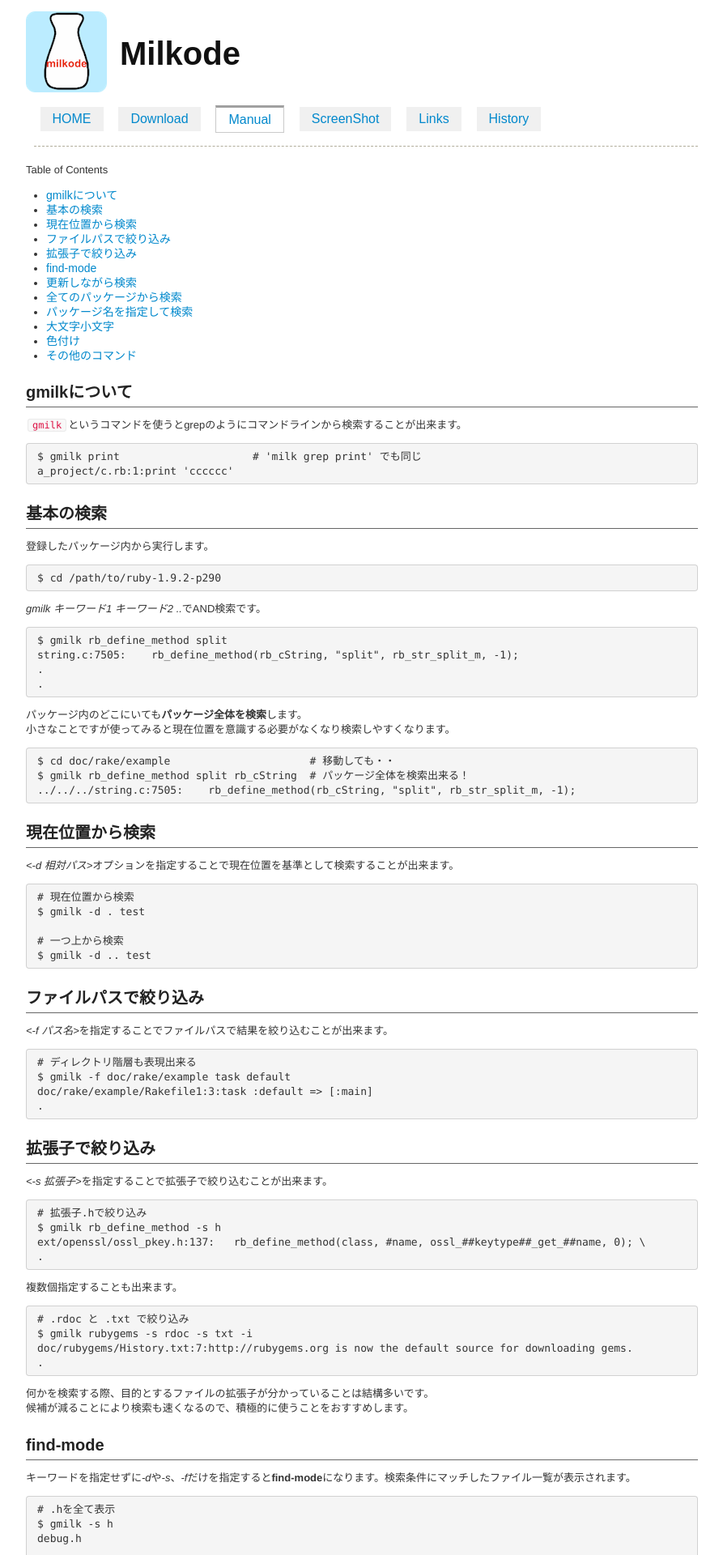
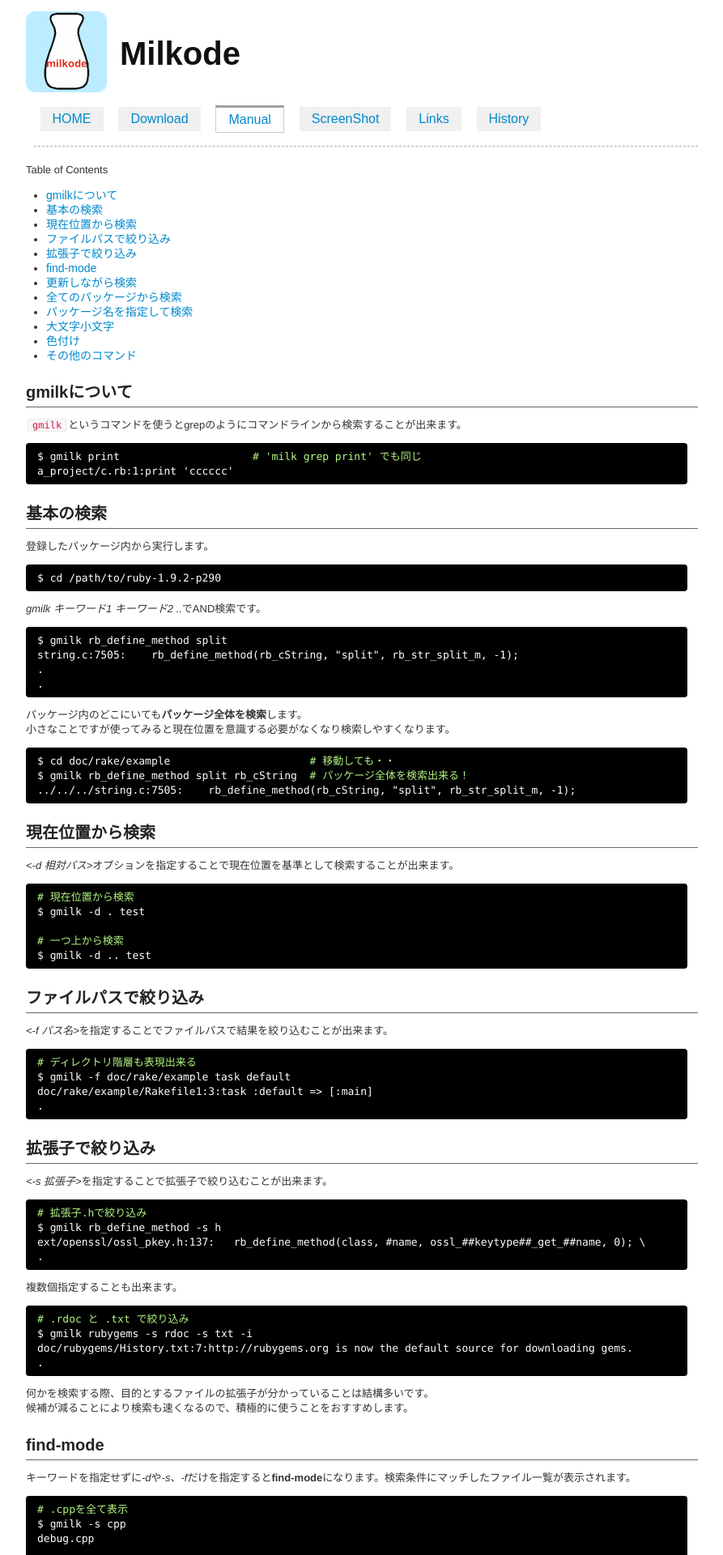
Before and after one commit to ongaeshi/milkode, a Jekyll site: the page built from gmilk.md, in a window 1280 px wide. Shown: the top 1920 px of the page at 81% size, without its empty margins (193-1086 px from the left). Built offline with Jekyll 4.4.1, drawn with Linux system fonts in a browser that asks for light colours; Markdown is read by kramdown in place of the engine named in the settings; comment, search, counter and statistics services are not loaded; some of the changed text lies outside the part shown.

Commit message:
pre.shell を使うように。コメント色を設定。

```diff
--- a/css/style.css
+++ b/css/style.css
@@ -76,6 +76,14 @@ pre.shell {
     background-color: black;
     color: white;
     margin-right: 1em;
+}
+
+pre .comment {
+    color: #008E1D;
+}
+
+pre.shell .comment {
+    color: #B1F582;
 }
 
 code {
--- a/gmilk.md
+++ b/gmilk.md
@@ -23,8 +23,8 @@ Table of Contents
 
 `gmilk`というコマンドを使うとgrepのようにコマンドラインから検索することが出来ます。
 
-<pre>
-$ gmilk print                     # 'milk grep print' でも同じ
+<pre class="shell">
+$ gmilk print                     <span class="comment"># 'milk grep print' でも同じ</span>
 a_project/c.rb:1:print 'cccccc'
 </pre>
 
@@ -33,13 +33,13 @@ a_project/c.rb:1:print 'cccccc'
 
 登録したパッケージ内から実行します。
 
-<pre>
+<pre class="shell">
 $ cd /path/to/ruby-1.9.2-p290
 </pre>
 
 *gmilk キーワード1 キーワード2 ..*でAND検索です。
 
-<pre>
+<pre class="shell">
 $ gmilk rb_define_method split
 string.c:7505:    rb_define_method(rb_cString, "split", rb_str_split_m, -1);
 .
@@ -49,9 +49,9 @@ string.c:7505:    rb_define_method(rb_cString, "split", rb_str_split_m, -1);
 パッケージ内のどこにいても**パッケージ全体を検索**します。<br>
 小さなことですが使ってみると現在位置を意識する必要がなくなり検索しやすくなります。
 
-<pre>
-$ cd doc/rake/example                      # 移動しても・・
-$ gmilk rb_define_method split rb_cString  # パッケージ全体を検索出来る！
+<pre class="shell">
+$ cd doc/rake/example                      <span class="comment"># 移動しても・・</span>
+$ gmilk rb_define_method split rb_cString  <span class="comment"># パッケージ全体を検索出来る！</span>
 ../../../string.c:7505:    rb_define_method(rb_cString, "split", rb_str_split_m, -1);
 </pre>
 
@@ -60,11 +60,11 @@ $ gmilk rb_define_method split rb_cString  # パッケージ全体を検索出
 
 *\<-d 相対パス\>*オプションを指定することで現在位置を基準として検索することが出来ます。
 
-<pre>
-# 現在位置から検索
+<pre class="shell">
+<span class="comment"># 現在位置から検索</span>
 $ gmilk -d . test
 
-# 一つ上から検索
+<span class="comment"># 一つ上から検索</span>
 $ gmilk -d .. test
 </pre>
 
@@ -73,8 +73,8 @@ $ gmilk -d .. test
 
 *\<-f パス名\>*を指定することでファイルパスで結果を絞り込むことが出来ます。
 
-<pre>
-# ディレクトリ階層も表現出来る
+<pre class="shell">
+<span class="comment"># ディレクトリ階層も表現出来る</span>
 $ gmilk -f doc/rake/example task default
 doc/rake/example/Rakefile1:3:task :default => [:main]
 .
@@ -85,8 +85,8 @@ doc/rake/example/Rakefile1:3:task :default => [:main]
 
 *\<-s 拡張子\>*を指定することで拡張子で絞り込むことが出来ます。
 
-<pre>
-# 拡張子.hで絞り込み
+<pre class="shell">
+<span class="comment"># 拡張子.hで絞り込み</span>
 $ gmilk rb_define_method -s h
 ext/openssl/ossl_pkey.h:137:   rb_define_method(class, #name, ossl_##keytype##_get_##name, 0); \
 .
@@ -94,8 +94,8 @@ ext/openssl/ossl_pkey.h:137:   rb_define_method(class, #name, ossl_##keytype##_g
 
 複数個指定することも出来ます。
 
-<pre>
-# .rdoc と .txt で絞り込み
+<pre class="shell">
+<span class="comment"># .rdoc と .txt で絞り込み</span>
 $ gmilk rubygems -s rdoc -s txt -i
 doc/rubygems/History.txt:7:http://rubygems.org is now the default source for downloading gems.
 .
@@ -109,13 +109,13 @@ doc/rubygems/History.txt:7:http://rubygems.org is now the default source for dow
 
 キーワードを指定せずに*-d*や*-s*、*-f*だけを指定すると**find-mode**になります。検索条件にマッチしたファイル一覧が表示されます。
 
-<pre>
-# .hを全て表示
-$ gmilk -s h
-debug.h
+<pre class="shell">
+<span class="comment"># .cppを全て表示</span>
+$ gmilk -s cpp
+debug.cpp
 .
 
-# 'README'と'ja'を含むファイルを全て検索
+<span class="comment"># 'README'と'ja'を含むファイルを全て検索</span>
 $ gmilk -f README -f ja
 README.EXT.ja
 README.ja
@@ -128,7 +128,7 @@ README.ja
 **重要な機能**です。*\<-u\>*を付けるとパッケージを更新(`milk update`)してから検索を開始します。<br>
 パッケージ内に修正を加えたら定期的に*-u*を付けましょう。
 
-<pre>
+<pre class="shell">
 $ gmilk -u test
 package    : ruby-1.9.2-p290
 ChangeLog:39178:   * test/ruby/test_m17n_comb.rb: use allpairs.rb to reduce test cases.
@@ -141,7 +141,7 @@ ChangeLog:39178:   * test/ruby/test_m17n_comb.rb: use allpairs.rb to reduce test
 
 *\<-a\>*を付けると全てのパッケージを検索対象に含めます。
 
-<pre>
+<pre class="shell">
 $ gmilk -a dddddd
 ../../../../../../Documents/a_project/d.rb:1:puts 'dddddd'
 .
@@ -150,7 +150,7 @@ $ gmilk -a dddddd
 
 検索結果が多すぎる時は*\<-n\>*オプションで表示数を抑制しましょう。
 
-<pre>
+<pre class="shell">
 $ gmilk -a puts -n 2
 ../../../../../../Documents/a_project/c.rb:1:puts 'cccccc'
 ../../../../../../Documents/a_project/d.rb:1:puts 'dddddd'
@@ -161,31 +161,31 @@ $ gmilk -a puts -n 2
 
 *\<-p\>*で検索するパッケージを指定することが出来ます。
 
-<pre>
+<pre class="shell">
 $ gmilk -p a_project cccccc
 </pre>
 
 パッケージは複数指定出来ます。
 
-<pre>
+<pre class="shell">
 $ gmilk -p a_project -p ruby dddddd
 </pre>
 
 <a name="-9"></a> 大文字小文字の区別
 ---------------------------------------------------------------------------------
 
-<pre>
-# 全て小文字なら大文字／小文字を区別しないように
+<pre class="shell">
+<span class="comment"># 全て小文字なら大文字／小文字を区別しないように</span>
 $ gmilk milkode test
 sample.txt:10:A Milkode test.
 test/milkode_test_work.rb:16:class MilkodeTestWork
 test/test_cdstk_command.rb:8:require 'milkode_test_work'
 
-# 大文字小文字混ざりの時は厳密に区別します
+<span class="comment"># 大文字小文字混ざりの時は厳密に区別します</span>
 $ gmilk Milkode test
 sample.txt:10:A Milkode test.
 
-# 小文字を厳密に区別したい時は--case-sensitive(--cs)オプションを使います
+<span class="comment"># 小文字を厳密に区別したい時は--case-sensitive(--cs)オプションを使います</span>
 $ gmilk milkode test --cs
 test/test_cdstk_command.rb:8:require 'milkode_test_work'
 </pre>
@@ -202,7 +202,7 @@ test/test_cdstk_command.rb:8:require 'milkode_test_work'
 
 ヘルプを参考にして下さい。
 
-<pre>
+<pre class="shell">
 $ gmilk -h
 gmilk [option] pattern
 gmilk is 'milk grep'.
```
